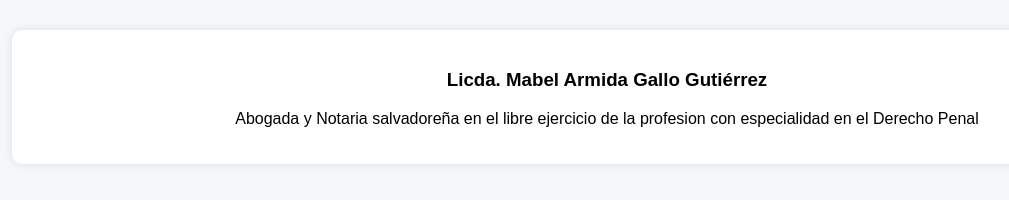
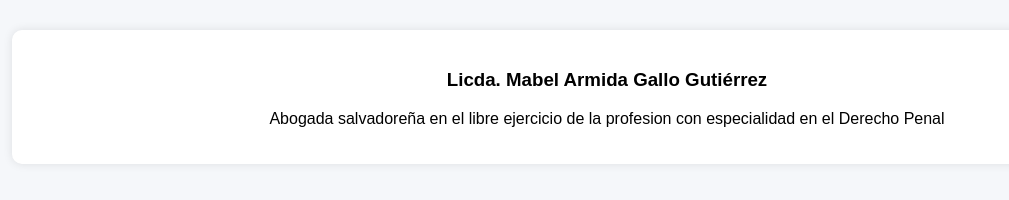
Before and after one commit to GalloGutierrezAbogados/Pagina-Web, a plain HTML site: page index.html in a window 1280 px wide. Shown: the part 1216-1416 px from the top of the page, without its empty margins (33-1042 px from the left). Drawn offline with Linux system fonts and the light colour scheme.

Commit message:
Update index.html

```diff
--- a/index.html
+++ b/index.html
@@ -72,7 +72,7 @@ setInterval(() => {
 
   <div class="card">
     <h3>Licda. Mabel Armida Gallo Gutiérrez</h3>
-    <p>Abogada y Notaria salvadoreña en el libre ejercicio de la profesion con especialidad en el Derecho Penal </p>
+    <p>Abogada salvadoreña en el libre ejercicio de la profesion con especialidad en el Derecho Penal </p>
   </div>
 </section>
 <section class="servicios">
```
